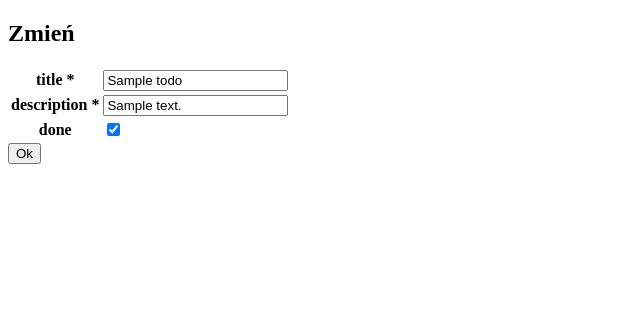
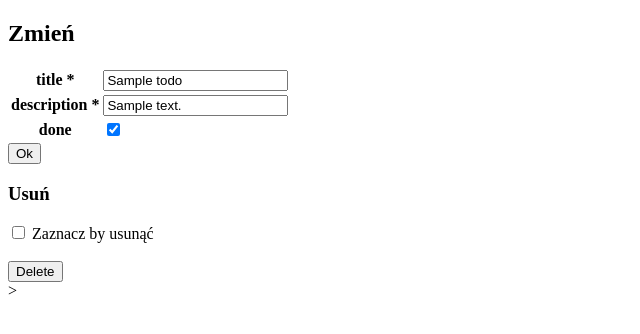
Before and after one commit to MegLip/SQLite_TODO, a Flask app: page /todos/1/ in a window 1280 px wide. Shown: the top 334 px of the page, without its empty margins (0-640 px from the left). Run offline with Flask 2, Linux system fonts and the light colour scheme; tables that the repository leaves empty hold one stand-in row (values such as "Sample post").

Commit message:
Update todo.html

```diff
--- a/templates/todo.html
+++ b/templates/todo.html
@@ -1,4 +1,3 @@
-
 <!DOCTYPE html>
 <html lang="en">
 <head>
@@ -8,6 +7,7 @@
 <body>
     <h2> Zmień </h2>
     <form method="POST" action="/todos/{{ todo_id }}/">
+
         {{ form.hidden_tag() }}
         <table>
             {% for field in form if field.widget.input_type != 'hidden' %}
@@ -19,5 +19,15 @@
         </table>
         <input type="submit" value="Ok">
     </form>
+    <h3> Usuń </h3>
+    <form method="POST" action="/todos/delete/{{ todo_id }}/">
+
+        {{ form.hidden_tag() }}
+        <table>
+            <input type="checkbox" name="Usuwamy wybraną pozycję" value="1"> Zaznacz by usunąć
+            <br><br>
+            <input type="submit" value="Delete">
+        </table>>
+    </form>
 </body>
 </html>
```
